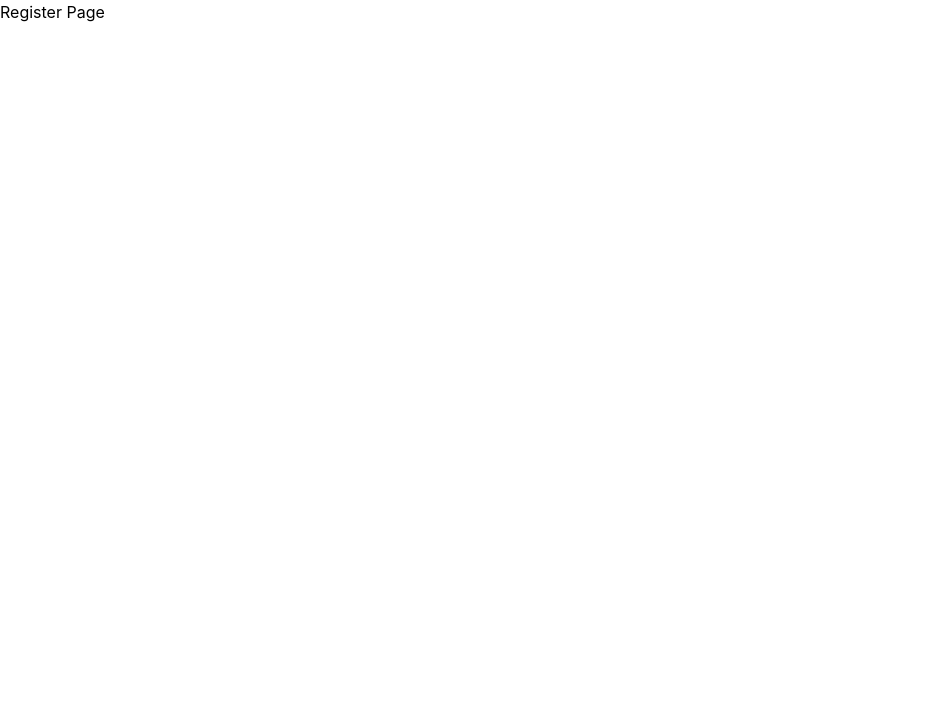
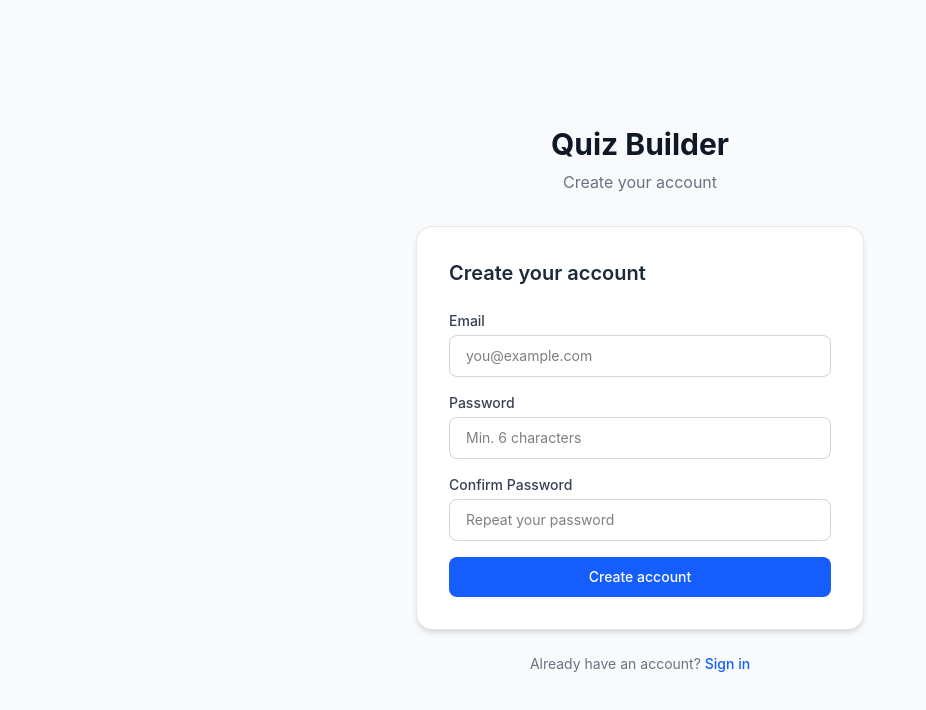
Before and after one commit to xxFREESHROUDxx/quiz-frontend, a React (Vite) app: page /register in a window 1280 px wide. Shown: the top 710 px of the page, without its empty margins (0-926 px from the left). Built offline with nearby package versions, Linux system fonts and the light colour scheme.

Commit message:
feat: implement registration functionality with form validation and API integration

```diff
--- a/src/constants/apiRoutes.ts
+++ b/src/constants/apiRoutes.ts
@@ -6,6 +6,6 @@ export const API_ROUTES = {
     ME: "/auth/me",
   },
   QUIZZES: {
-    ROOT: "/quizzes",
+    GET_ALL_QUIZZES: "/quizzes",
   },
 };
--- a/src/pages/RegisterPage.tsx
+++ b/src/pages/RegisterPage.tsx
@@ -1,3 +1,104 @@
+import z from "zod";
+import { useAuth } from "../context/AuthContext";
+import { useNavigate } from "react-router-dom";
+import { useState } from "react";
+import { useForm } from "react-hook-form";
+import { zodResolver } from "@hookform/resolvers/zod";
+import { apiFetch } from "../lib/apiFetch";
+import type { User } from "../types";
+import { WEB_ROUTES } from "../constants/webRoutes";
+import { API_ROUTES } from "../constants/apiRoutes";
+import AuthLayout from "../components/AuthLayout";
+import FormInput from "../components/FormInput";
+import Button from "../components/Button";
+
+const schema = z
+  .object({
+    email: z.string().email("Please enter a valid email"),
+    password: z.string().min(6, "Password must be at least 6 characters long"),
+    confirmPassword: z.string(),
+  })
+  .refine((data) => data.password == data.confirmPassword, {
+    message: "Passwords do not match",
+    path: ["confirmPassword"],
+  });
+
+type FormValues = z.infer<typeof schema>;
+
 export default function RegisterPage() {
-  return <div>Register Page</div>;
+  const { login } = useAuth();
+  const navigate = useNavigate();
+  const [serverError, setServerError] = useState<string | null>(null);
+
+  const {
+    register,
+    handleSubmit,
+    formState: { errors, isSubmitting },
+  } = useForm<FormValues>({
+    resolver: zodResolver(schema),
+  });
+
+  const onSubmit = async (data: FormValues) => {
+    setServerError(null);
+
+    try {
+      const { accessToken } = await apiFetch<{ accessToken: string }>(API_ROUTES.AUTH.REGISTER, {
+        method: "POST",
+        body: JSON.stringify({
+          email: data.email,
+          password: data.password,
+        }),
+      });
+
+      const user = await apiFetch<User>(API_ROUTES.AUTH.ME, { token: accessToken });
+
+      login(accessToken, user);
+      navigate(WEB_ROUTES.DASHBOARD, { replace: true });
+    } catch (err) {
+      setServerError(err instanceof Error ? err.message : "Registration failed");
+    }
+  };
+
+  return (
+    <AuthLayout
+      title="Create your account"
+      subtitle="Already have an account?"
+      subtitleLinkText="Sign in"
+      subtitleLinkHref={WEB_ROUTES.LOGIN}
+    >
+      <form onSubmit={handleSubmit(onSubmit)} className="flex flex-col gap-4">
+        <FormInput
+          label="Email"
+          type="email"
+          placeholder="you@example.com"
+          error={errors.email?.message}
+          {...register("email")}
+        />
+        <FormInput
+          label="Password"
+          type="password"
+          placeholder="Min. 6 characters"
+          error={errors.password?.message}
+          {...register("password")}
+        />
+        <FormInput
+          label="Confirm Password"
+          type="password"
+          placeholder="Repeat your password"
+          error={errors.confirmPassword?.message}
+          {...register("confirmPassword")}
+        />
+
+        {serverError && (
+          <div className="text-sm text-red-600 bg-red-50 border border-red-200 rounded-lg px-4 py-3">
+            {serverError}
+          </div>
+        )}
+
+        <Button type="submit" isLoading={isSubmitting} fullWidth>
+          Create account
+        </Button>
+      </form>
+    </AuthLayout>
+  );
 }
```
